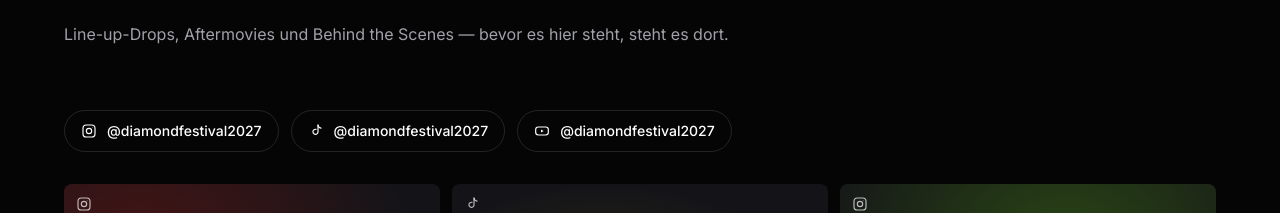
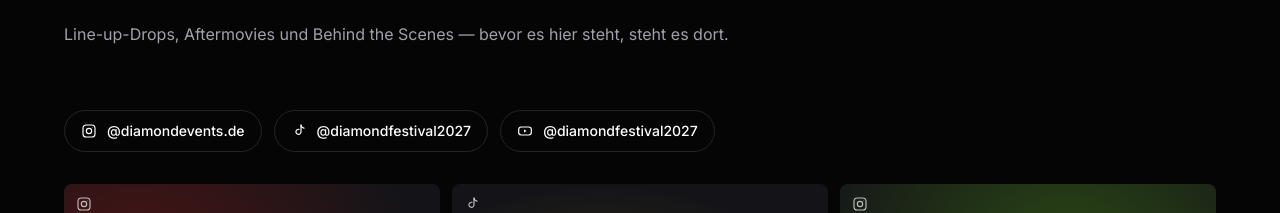
Before and after one commit to niclaskloske-cell/diamond-festival-2027, a Next.js app: page / in a window 1280 px wide. Shown: the part 9240-9453 px from the top of the page. Built offline with nearby package versions, Linux system fonts and the light colour scheme; a web font is replaced by a local one.

Commit message:
Fix Instagram handle: @diamondevents.de

```diff
--- a/src/data/socials.ts
+++ b/src/data/socials.ts
@@ -19,8 +19,8 @@
   {
     id: "instagram",
     label: "Instagram",
-    handle: "@diamondfestival2027",
-    url: "https://instagram.com/diamondfestival2027",
+    handle: "@diamondevents.de",
+    url: "https://instagram.com/diamondevents.de",
     blurb: "Line-up drops, Behind the Scenes, Ticket-Verlosungen.",
   },
   {
```
